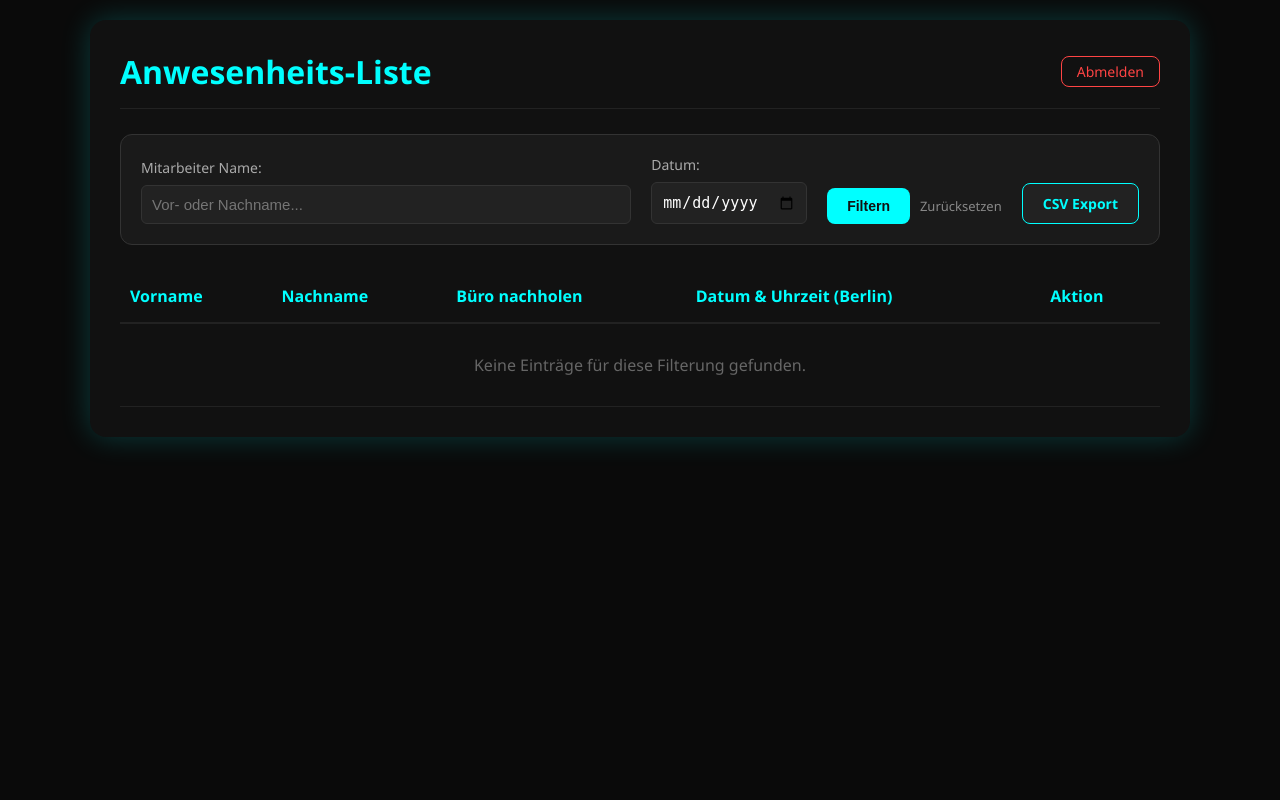
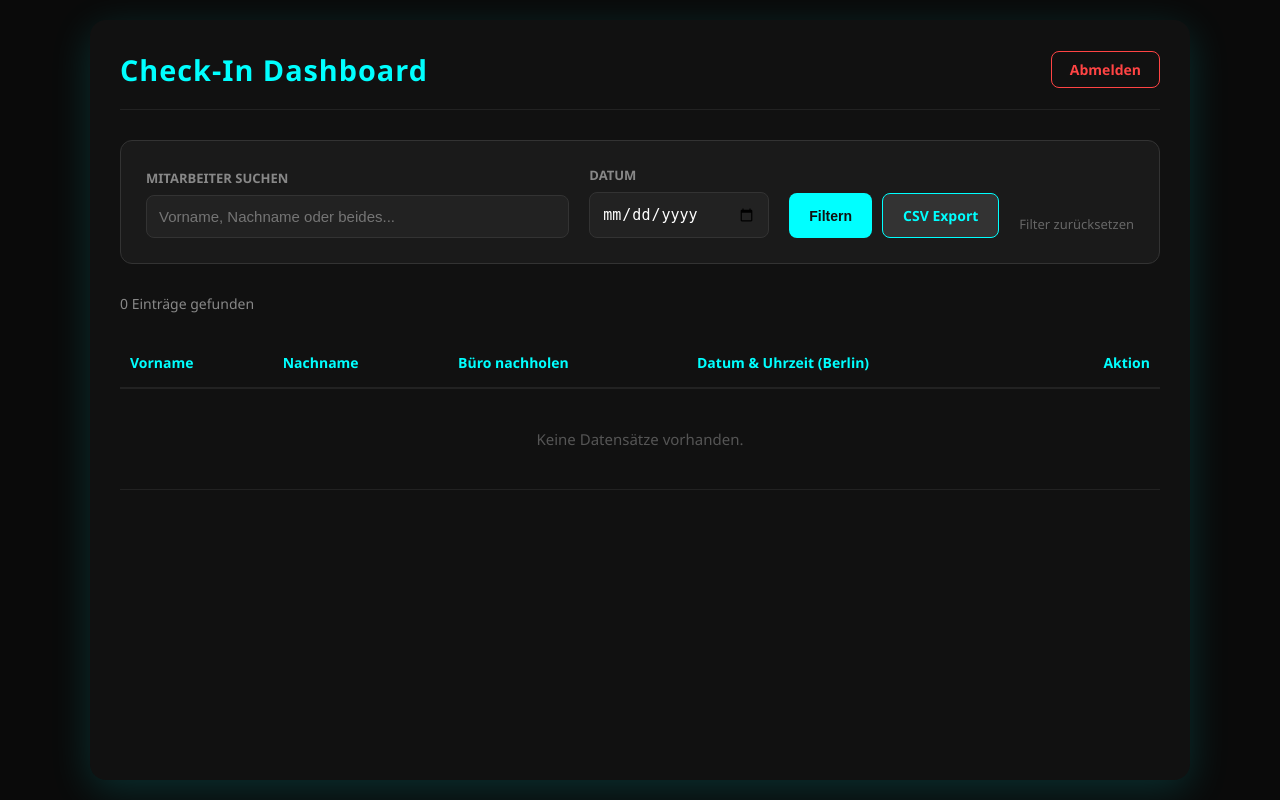
Before and after one commit to mbotru/qr-anwesenheit, a Flask app: page /dashboard in a window 1280 px wide. Run offline with Flask 3, Linux system fonts and the light colour scheme; the visitor is signed in with stand-in values (Sample User, id 1).

Commit message:
Update dashboard.html

```diff
--- a/templates/dashboard.html
+++ b/templates/dashboard.html
@@ -3,69 +3,153 @@
 <head>
     <meta charset="UTF-8">
     <meta name="viewport" content="width=device-width, initial-scale=1.0">
-    <title>Admin Dashboard</title>
+    <title>Admin Dashboard - Anwesenheit</title>
     <style>
+        /* Modernes Dark Theme */
         * { box-sizing: border-box; margin: 0; padding: 0; }
-        body { font-family: 'Segoe UI', sans-serif; background: #0a0a0a; color: white; display: flex; justify-content: center; padding: 20px; }
-        .container { background: #111; padding: 30px; border-radius: 16px; box-shadow: 0 0 30px rgba(0, 255, 255, 0.2); max-width: 1100px; width: 100%; }
-        .header { display: flex; justify-content: space-between; align-items: center; margin-bottom: 25px; border-bottom: 1px solid #222; padding-bottom: 15px; }
-        h1 { color: #00ffff; }
-        .logout-btn { color: #ff4444; text-decoration: none; border: 1px solid #ff4444; padding: 5px 15px; border-radius: 8px; font-size: 14px; }
+        body {
+            font-family: 'Segoe UI', Roboto, Helvetica, Arial, sans-serif;
+            background: #0a0a0a;
+            color: #e0e0e0;
+            display: flex;
+            justify-content: center;
+            padding: 20px;
+            min-height: 100vh;
+        }
+        .container {
+            background: #111;
+            padding: 30px;
+            border-radius: 16px;
+            box-shadow: 0 10px 40px rgba(0, 255, 255, 0.15);
+            max-width: 1100px;
+            width: 100%;
+        }
+        .header {
+            display: flex;
+            justify-content: space-between;
+            align-items: center;
+            margin-bottom: 30px;
+            border-bottom: 1px solid #222;
+            padding-bottom: 20px;
+        }
+        h1 { color: #00ffff; font-size: 1.8rem; letter-spacing: 1px; }
+        .logout-btn {
+            color: #ff4444;
+            text-decoration: none;
+            border: 1px solid #ff4444;
+            padding: 8px 18px;
+            border-radius: 8px;
+            font-size: 14px;
+            font-weight: bold;
+            transition: all 0.3s;
+        }
         .logout-btn:hover { background: #ff4444; color: white; }
 
         /* Filter Bereich */
-        .filter-area { background: #1a1a1a; padding: 20px; border-radius: 12px; margin-bottom: 25px; border: 1px solid #333; }
-        .filter-form { display: flex; flex-wrap: wrap; gap: 20px; align-items: flex-end; }
-        .input-group { display: flex; flex-direction: column; gap: 8px; }
-        label { font-size: 14px; color: #aaa; }
-        input { padding: 10px; border-radius: 6px; border: 1px solid #333; background: #222; color: white; font-size: 15px; }
+        .filter-area {
+            background: #1a1a1a;
+            padding: 25px;
+            border-radius: 12px;
+            margin-bottom: 30px;
+            border: 1px solid #333;
+        }
+        .filter-form {
+            display: flex;
+            flex-wrap: wrap;
+            gap: 20px;
+            align-items: flex-end;
+        }
+        .input-group { display: flex; flex-direction: column; gap: 8px; flex: 1; min-width: 200px; }
+        label { font-size: 13px; color: #888; text-transform: uppercase; font-weight: bold; }
+        input {
+            padding: 12px;
+            border-radius: 8px;
+            border: 1px solid #333;
+            background: #222;
+            color: white;
+            font-size: 15px;
+            outline: none;
+            transition: border 0.3s;
+        }
+        input:focus { border-color: #00ffff; }
 
-        .btn { padding: 10px 20px; border-radius: 8px; font-weight: bold; cursor: pointer; border: none; text-decoration: none; display: inline-block; font-size: 14px; transition: 0.2s; }
+        .btn-group { display: flex; gap: 10px; }
+        .btn {
+            padding: 12px 20px;
+            border-radius: 8px;
+            font-weight: bold;
+            cursor: pointer;
+            border: none;
+            text-decoration: none;
+            font-size: 14px;
+            transition: transform 0.2s, background 0.2s;
+        }
         .btn-filter { background: #00ffff; color: #111; }
-        .btn-filter:hover { background: #00cccc; }
-        .btn-export { background: #222; color: #00ffff; border: 1px solid #00ffff; }
+        .btn-filter:hover { background: #00cccc; transform: translateY(-1px); }
+        .btn-export { background: #333; color: #00ffff; border: 1px solid #00ffff; }
         .btn-export:hover { background: #00ffff; color: #111; }
-        .btn-reset { color: #888; text-decoration: none; font-size: 13px; }
+        .btn-reset { color: #666; text-decoration: none; font-size: 13px; padding-bottom: 5px; }
+        .btn-reset:hover { color: #aaa; }
 
+        /* Tabelle */
+        .table-wrapper { overflow-x: auto; }
         table { width: 100%; border-collapse: collapse; margin-top: 10px; }
-        th { text-align: left; color: #00ffff; padding: 15px 10px; border-bottom: 2px solid #222; }
-        td { padding: 15px 10px; border-bottom: 1px solid #222; }
-        .btn-delete { color: #ff4444; text-decoration: none; border: 1px solid #ff4444; padding: 4px 10px; border-radius: 6px; font-size: 12px; }
+        th { text-align: left; color: #00ffff; padding: 15px 10px; border-bottom: 2px solid #222; font-size: 14px; }
+        td { padding: 15px 10px; border-bottom: 1px solid #222; font-size: 15px; }
+        tr:hover { background: rgba(255, 255, 255, 0.02); }
+
+        .btn-delete {
+            color: #ff4444;
+            text-decoration: none;
+            border: 1px solid #ff4444;
+            padding: 5px 12px;
+            border-radius: 6px;
+            font-size: 12px;
+            transition: 0.3s;
+        }
         .btn-delete:hover { background: #ff4444; color: white; }
+
+        /* Status-Meldung */
+        .result-count { margin-bottom: 15px; font-size: 14px; color: #888; }
 
         @media (max-width: 768px) {
             .filter-form { flex-direction: column; align-items: stretch; }
-            table { font-size: 12px; }
+            .btn-group { flex-direction: column; }
+            h1 { font-size: 1.4rem; }
         }
     </style>
 </head>
 <body>
     <div class="container">
         <div class="header">
-            <h1>Anwesenheits-Liste</h1>
+            <h1>Check-In Dashboard</h1>
             <a href="/logout" class="logout-btn">Abmelden</a>
         </div>
 
         <div class="filter-area">
             <form action="/dashboard" method="GET" class="filter-form">
-                <div class="input-group" style="flex: 1; min-width: 200px;">
-                    <label>Mitarbeiter Name:</label>
-                    <input type="text" name="search" value="{{ search }}" placeholder="Vor- oder Nachname...">
+                <div class="input-group">
+                    <label>Mitarbeiter suchen</label>
+                    <input type="text" name="search" value="{{ search }}" placeholder="Vorname, Nachname oder beides...">
                 </div>
-                <div class="input-group">
-                    <label>Datum:</label>
+                <div class="input-group" style="flex: 0; min-width: 180px;">
+                    <label>Datum</label>
                     <input type="date" name="date" value="{{ date }}">
                 </div>
-                <div style="display: flex; gap: 10px; align-items: center;">
+                <div class="btn-group">
                     <button type="submit" class="btn btn-filter">Filtern</button>
-                    <a href="/dashboard" class="btn-reset">Zurücksetzen</a>
-                </div>
-                <div style="margin-left: auto;">
                     <a href="{{ url_for('export_csv', search=search, date=date) }}" class="btn btn-export">CSV Export</a>
                 </div>
+                <a href="/dashboard" class="btn-reset">Filter zurücksetzen</a>
             </form>
         </div>
 
+        <div class="result-count">
+            {{ checkins|length }} Einträge gefunden
+            {% if search or date %} (gefiltert) {% endif %}
+        </div>
+
+        <div class="table-wrapper">
             <table>
                 <thead>
                     <tr>
@@ -73,7 +157,7 @@
                         <th>Nachname</th>
                         <th>Büro nachholen</th>
                         <th>Datum & Uhrzeit (Berlin)</th>
-                    <th>Aktion</th>
+                        <th style="text-align: right;">Aktion</th>
                     </tr>
                 </thead>
                 <tbody>
@@ -83,18 +167,22 @@
                         <td>{{ entry.nachname }}</td>
                         <td>{{ entry.buerotag_nachholen }}</td>
                         <td>{{ entry.datum.strftime('%d.%m.%Y %H:%M') }}</td>
-                    <td>
+                        <td style="text-align: right;">
                             <a href="{{ url_for('delete_entry', id=entry.id, search=search, date=date) }}"
-                           class="btn-delete" onclick="return confirm('Diesen Eintrag wirklich löschen?')">Löschen</a>
+                               class="btn-delete"
+                               onclick="return confirm('Diesen Eintrag wirklich löschen?')">Löschen</a>
                         </td>
                     </tr>
                     {% else %}
                     <tr>
-                    <td colspan="5" style="text-align: center; padding: 30px; color: #666;">Keine Einträge für diese Filterung gefunden.</td>
+                        <td colspan="5" style="text-align: center; padding: 40px; color: #555;">
+                            Keine Datensätze vorhanden.
+                        </td>
                     </tr>
                     {% endfor %}
                 </tbody>
             </table>
         </div>
+    </div>
 </body>
 </html>
```
Lines whose indentation alone changed are shown as unchanged.
